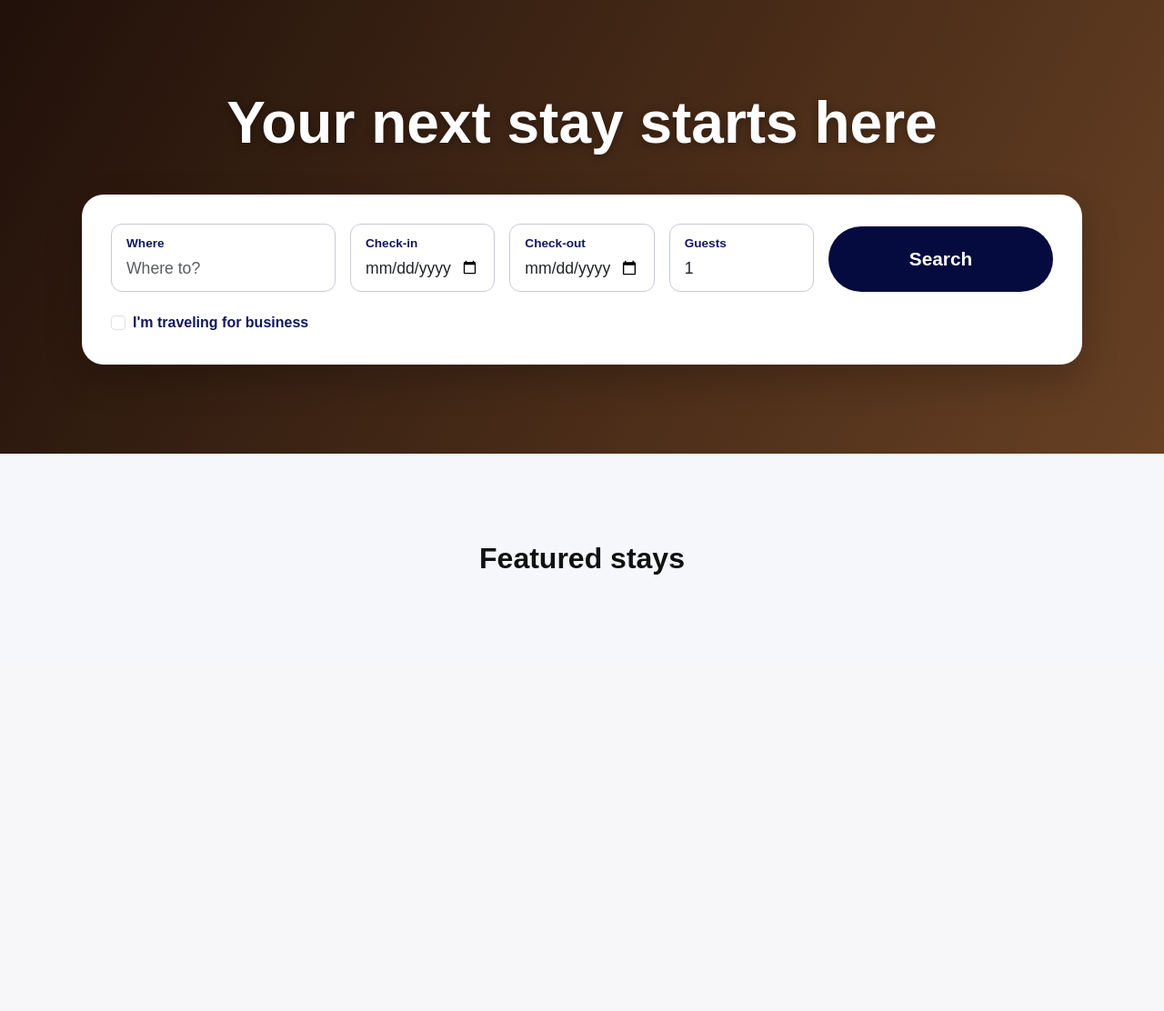
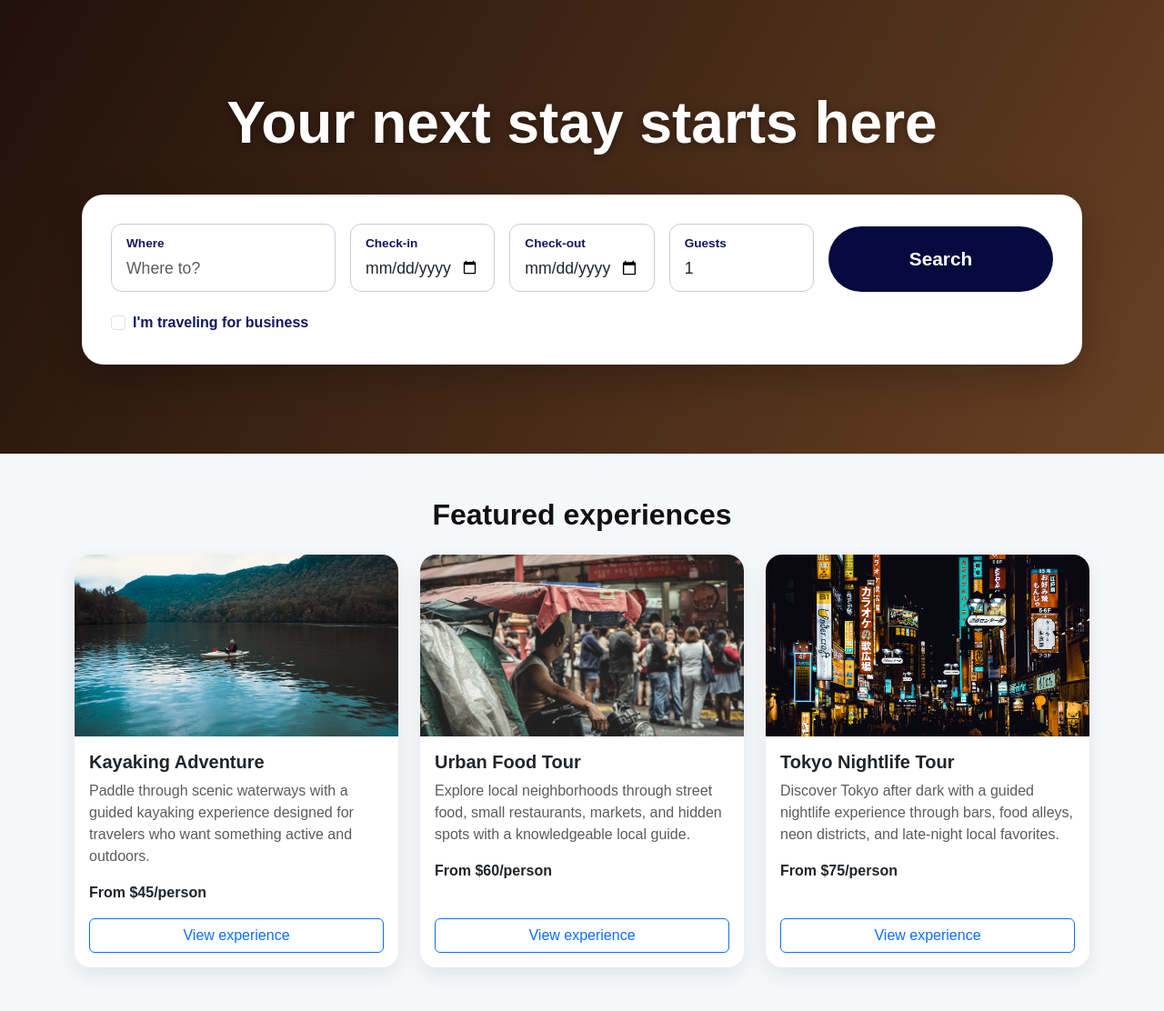
Before and after one commit to paulcap510/hotel-booking-fastapi, a FastAPI app: page / in a window 1280 px wide. Shown: the part 86-1198 px from the top of the page at 91% size. Before the commit the page ends 718 px from the top, so only its background shows below. Run offline with FastAPI, Linux system fonts and the light colour scheme; data that the repository does not hold is empty.

Commit message:
Addessed lingering issues and added Featured Experiences

```diff
--- a/main.py
+++ b/main.py
@@ -1,5 +1,5 @@
 from fastapi import FastAPI, Request, HTTPException, status, Depends, Form
-from fastapi.responses import HTMLResponse
+from fastapi.responses import HTMLResponse, RedirectResponse
 from fastapi.templating import Jinja2Templates
 from fastapi.staticfiles import StaticFiles
 import json
@@ -13,6 +13,8 @@ from datetime import date
 
 import models
 from database import engine, Base, get_db
+
+from utils.pricing import calculate_nights, calculate_total_price
 
 from schemas import HotelCreate, HotelResponse, RoomCreate, RoomResponse
 
@@ -195,6 +197,10 @@ def submit_booking_form(
             detail="Room is already booked for these dates"
         )
 
+    number_of_nights = calculate_nights(check_in_date, check_out_date)
+    price_per_night = room.price_per_night
+    total_price = calculate_total_price(price_per_night, number_of_nights)
+
     new_booking = models.Booking(
         room_id=room_id,
         guest_name=guest_name,
@@ -202,6 +208,9 @@ def submit_booking_form(
         check_in_date=check_in_date,
         check_out_date=check_out_date,
         number_of_guests=number_of_guests,
+        number_of_nights=number_of_nights,
+        price_per_night=price_per_night,
+        total_price=total_price,
     )
 
     db.add(new_booking)
@@ -245,17 +254,6 @@ def calculate_starting_price(rooms):
     return min(room.price_per_night for room in rooms)
 
 
-#! Helper function to calculate nights
-def calculate_nights(check_in: date | None, check_out: date | None):
-    if check_in is None or check_out is None:
-        return 0
-
-    return (check_out - check_in).days
-
-#! Helper function to calculate price
-def calculate_total_price(price_per_night: int, nights: int):
-    return price_per_night * nights
-
 #! Error handling the 404
 @app.exception_handler(StarletteHTTPException)
 def general_exception_handler(request: Request, exception: StarletteHTTPException):
--- a/schemas.py
+++ b/schemas.py
@@ -1,4 +1,4 @@
-from pydantic import BaseModel, ConfigDict, Field
+from pydantic import BaseModel, ConfigDict, Field, EmailStr
 from datetime import date
 
 #* TODO: Add Bookings and User models
@@ -6,7 +6,6 @@ from datetime import date
 class HotelBase(BaseModel):
     name: str = Field(min_length=1, max_length=100)
     description: str = Field(min_length=1)
-    # price: str = Field(min_length=1)
     image_path: str = Field(min_length=1)
     city: str = Field(min_length=1)
 
@@ -35,7 +34,7 @@ class RoomResponse(RoomBase):
 
 class BookingBase(BaseModel):
     guest_name: str = Field(min_length=1, max_length=100)
-    guest_email: str = Field(min_length=1, max_length=100)
+    guest_email: EmailStr
     check_in_date: date
     check_out_date: date
     number_of_guests: int = Field(gt=0)
--- a/templates/home.html
+++ b/templates/home.html
@@ -77,8 +77,106 @@
 </section>
 
 
-  <main class="container py-5">
-    <main class="container py-5">
+<main class="container py-5">
+  <h2 class="fw-bold mb-4 text-center">Featured experiences</h2>
+
+  <div class="row g-4">
+
+    <!-- Experience 1 -->
+    <div class="col-md-4">
+      <div class="card hotel-card h-100">
+
+        <div class="ratio ratio-16x9">
+          <img
+            src="{{ url_for('static', path='images/experience1.jpg') }}"
+            class="card-img-top object-fit-cover"
+            alt="Kayaking experience"
+          >
+        </div>
+
+        <div class="card-body d-flex flex-column">
+          <h5 class="card-title fw-bold">Kayaking Adventure</h5>
+
+          <p class="card-text text-muted">
+            Paddle through scenic waterways with a guided kayaking experience designed for travelers who want something active and outdoors.
+          </p>
+
+          <p class="fw-bold mb-3">
+            From $45/person
+          </p>
+
+          <a href="#" class="btn btn-outline-primary w-100 mt-auto">
+            View experience
+          </a>
+        </div>
+      </div>
+    </div>
+
+    <!-- Experience 2 -->
+    <div class="col-md-4">
+      <div class="card hotel-card h-100">
+
+        <div class="ratio ratio-16x9">
+          <img
+            src="{{ url_for('static', path='images/experience2.jpg') }}"
+            class="card-img-top object-fit-cover"
+            alt="Urban food tour"
+          >
+        </div>
+
+        <div class="card-body d-flex flex-column">
+          <h5 class="card-title fw-bold">Urban Food Tour</h5>
+
+          <p class="card-text text-muted">
+            Explore local neighborhoods through street food, small restaurants, markets, and hidden spots with a knowledgeable local guide.
+          </p>
+
+          <p class="fw-bold mb-3">
+            From $60/person
+          </p>
+
+          <a href="#" class="btn btn-outline-primary w-100 mt-auto">
+            View experience
+          </a>
+        </div>
+      </div>
+    </div>
+
+    <!-- Experience 3 -->
+    <div class="col-md-4">
+      <div class="card hotel-card h-100">
+
+        <div class="ratio ratio-16x9">
+          <img
+            src="{{ url_for('static', path='images/experience3.jpg') }}"
+            class="card-img-top object-fit-cover"
+            alt="Tokyo nightlife tour"
+          >
+        </div>
+
+        <div class="card-body d-flex flex-column">
+          <h5 class="card-title fw-bold">Tokyo Nightlife Tour</h5>
+
+          <p class="card-text text-muted">
+            Discover Tokyo after dark with a guided nightlife experience through bars, food alleys, neon districts, and late-night local favorites.
+          </p>
+
+          <p class="fw-bold mb-3">
+            From $75/person
+          </p>
+
+          <a href="#" class="btn btn-outline-primary w-100 mt-auto">
+            View experience
+          </a>
+        </div>
+      </div>
+    </div>
+
+  </div>
+</main>
+
+
+  <!-- <main class="container py-5">
   <h2 class="fw-bold mb-4 text-center">Featured stays</h2>
 
   <div class="row g-4">
@@ -112,7 +210,7 @@
       </div>
     {% endfor %}
   </div>
-</main>
+</main> -->
 
   </main>
 {% endblock content %}
```
Also changed, not shown: routers/bookings.py (+11 -2 lines), templates/hotel_info.html (+41 -35 lines), utils/pricing.py (+8 -0 lines), static/images/experience1.jpg (added), static/images/experience2.jpg (added), static/images/experience3.jpg (added).
